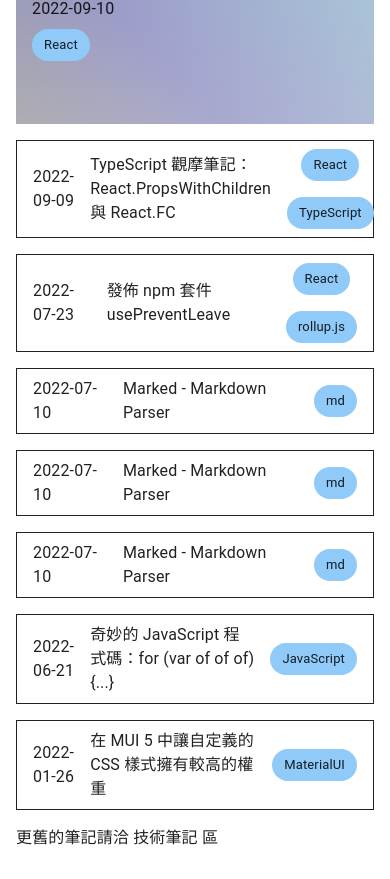
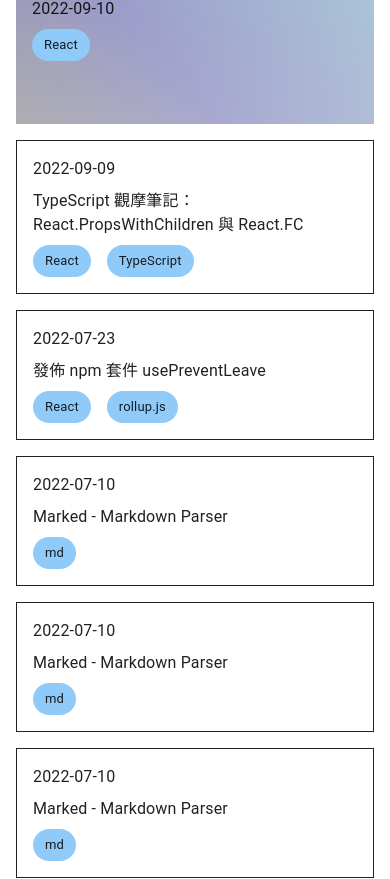
Before and after one commit to tzynwang/next-blog-v2, a Next.js app: page / in a window 390 px wide. Shown: the part 1172-2051 px from the top of the page. Built offline with nearby package versions, Linux system fonts and the light colour scheme.

Commit message:
[feat] PostListItem RWD

```diff
--- a/component/Common/PostListItem/index.module.css
+++ b/component/Common/PostListItem/index.module.css
@@ -1,19 +1,25 @@
 .container {
   display: flex;
+  flex-direction: column;
+  gap: 8px;
+  padding: 16px;
+  border: 1px solid var(--mui-palette-text-primary);
+}
+
+.container_up_sm {
+  flex-direction: row;
   align-items: center;
   gap: 16px;
   padding: 8px 16px;
-  border: 1px solid var(--mui-palette-text-primary);
 }
 
 .category_container {
   display: flex;
-  flex-direction: column;
+  flex-direction: row;
   align-items: center;
   gap: 16px;
-  margin-left: auto;
 }
 
 .category_container_up_sm {
-  flex-direction: row;
+  margin-left: auto;
 }
--- a/component/Common/PostListItem/index.tsx
+++ b/component/Common/PostListItem/index.tsx
@@ -15,7 +15,12 @@ function PostListItem(props: PostListItemProps): React.ReactElement {
 
   /* Main */
   return (
-    <div className={cn(scopedStyles.container)}>
+    <div
+      className={cn(
+        scopedStyles.container,
+        breakpointsUpSm && scopedStyles.container_up_sm
+      )}
+    >
       <Typography variant="body1">{postDate}</Typography>
       <Link href={postUrl}>
         <Typography variant="body1">{postTitle}</Typography>
```
